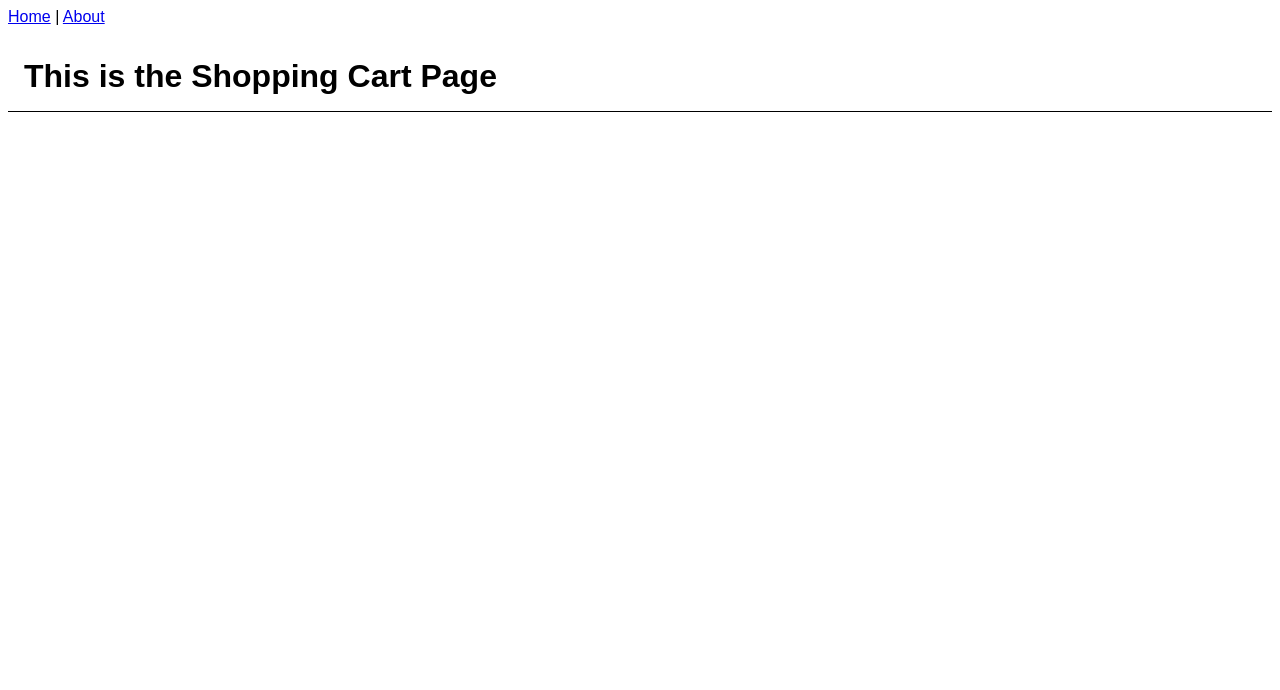
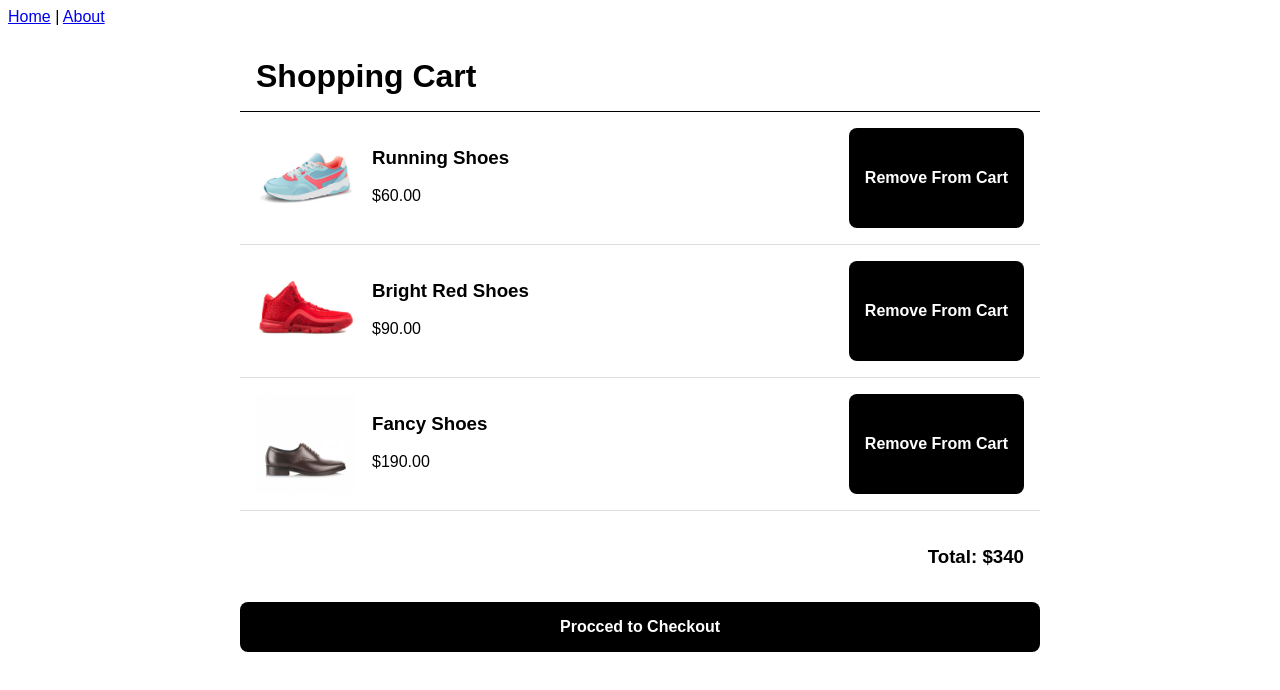
Before and after one commit to drummer-Yurii/e-commerce-front, a Vue app: page /cart in a window 1280 px wide. Shown: the top 690 px of the page. Built offline with nearby package versions, Linux system fonts and the light colour scheme.

Commit message:
create cart page

```diff
--- a/src/views/CartPage.vue
+++ b/src/views/CartPage.vue
@@ -1,10 +1,41 @@
 <template>
-    <h1>This is the Shopping Cart Page</h1>
+    <div id="page-wrap">
+        <h1>Shopping Cart</h1>
+        <div
+            v-for="product in cartItems"
+            :key="product.id"
+            class="product-container"
+        >
+            <img class="product-image" :src="product.imageUrl" />
+            <div class="details-wrap">
+                <h3>{{ product.name }}</h3>
+                <p>${{ product.price }}</p>
+            </div>
+            <button class="renove-button">Remove From Cart</button>
+        </div>
+        <h3 id="total-price">Total: ${{ totalPrice }}</h3>
+        <button id="checkout-button">Procced to Checkout</button>
+    </div>
 </template>
 
 <script>
+import { cartItems } from '../fake-data';
+
 export default {
     name: 'CartPage',
+    data() {
+        return {
+            cartItems,
+        }
+    },
+    computed: {
+        totalPrice() {
+            return this.cartItems.reduce(
+                (sum, item) => sum + Number(item.price),
+                0,
+            );
+        }
+    }
 };
 </script>
 
```
